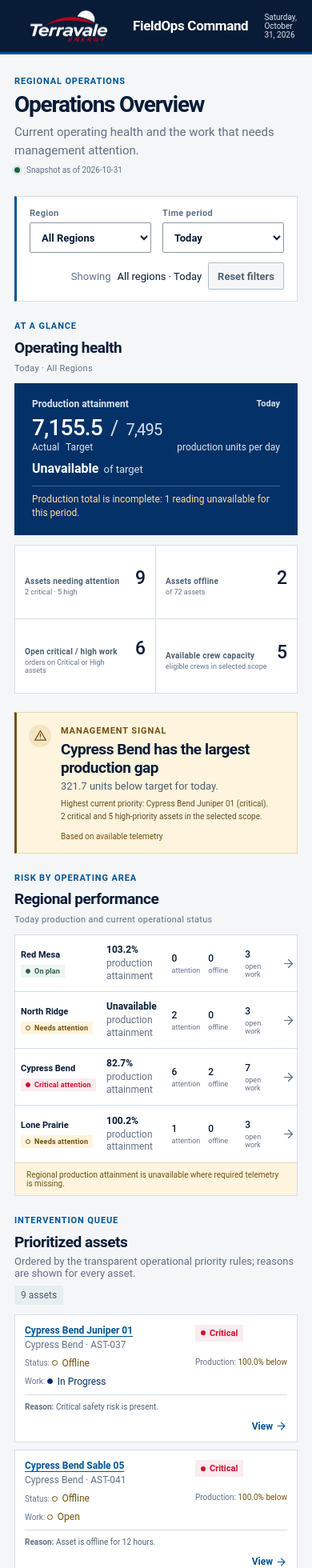
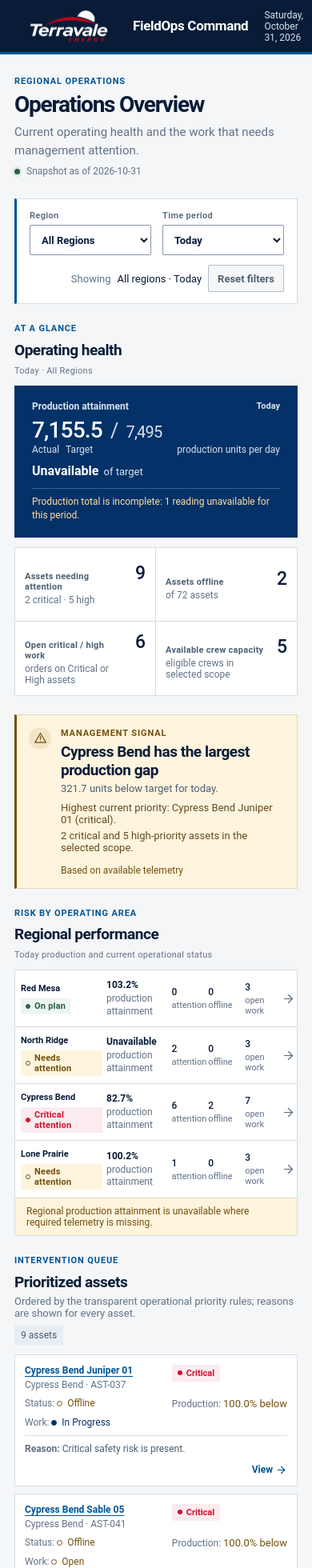
Before and after one commit to andibell/301, a Vue app: page / in a window 390 px wide. Shown: the top 1960 px of the page at 80% size. Built offline with nearby package versions, Linux system fonts and the light colour scheme.

Commit message:
improved ui

```diff
--- a/src/style.css
+++ b/src/style.css
@@ -572,13 +572,13 @@ p {
   flex-wrap: wrap;
   gap: 7px 20px;
   color: var(--color-status-attention-secondary);
-  font-size: 10px;
+  font-size: var(--type-body-supporting);
 }
 
 .change-caveat {
   margin: 4px 0 0;
   color: var(--color-status-attention);
-  font-size: 10px;
+  font-size: var(--type-caption);
   white-space: nowrap;
 }
 
@@ -727,7 +727,7 @@ p {
   color: var(--color-status-attention);
   background: var(--color-status-attention-surface);
   border-top: 1px solid var(--color-status-attention-border);
-  font-size: 10px;
+  font-size: var(--type-caption);
 }
 
 .priority-heading-row {
@@ -905,7 +905,7 @@ p {
   color: var(--color-status-attention);
   font-family: var(--font-ui);
   font-variant-numeric: tabular-nums;
-  font-size: 10px;
+  font-size: var(--type-body-supporting);
   white-space: nowrap;
 }
 
@@ -913,7 +913,7 @@ p {
   color: var(--color-status-stable);
   font-family: var(--font-ui);
   font-variant-numeric: tabular-nums;
-  font-size: 10px;
+  font-size: var(--type-body-supporting);
   white-space: nowrap;
 }
 
@@ -983,7 +983,7 @@ p {
 .priority-footnote {
   margin: 8px 0 0;
   color: var(--color-text-muted);
-  font-size: 10px;
+  font-size: var(--type-caption);
 }
 
 .empty-state {
@@ -1055,7 +1055,7 @@ p {
   color: var(--color-text-muted);
   background: var(--color-surface-light);
   border-top: 1px solid var(--color-border);
-  font-size: 10px;
+  font-size: var(--type-caption);
 }
 
 .asset-preview {
@@ -1195,7 +1195,7 @@ p {
     padding: 0;
     display: block;
     border: 0;
-    font-size: 10px;
+    font-size: var(--type-table-value);
   }
 
   .priority-table .asset-cell {
@@ -1258,7 +1258,7 @@ p {
     align-items: flex-end;
     flex-direction: column;
     gap: 5px;
-    font-size: 10px;
+    font-size: 12px;
   }
 
   .main-content {
@@ -1277,7 +1277,7 @@ p {
   }
 
   .as-of {
-    font-size: 10px;
+    font-size: 12px;
   }
 
   .filter-bar {
@@ -1318,11 +1318,11 @@ p {
   }
 
   .supporting-label {
-    font-size: 10px;
+    font-size: var(--type-operational-label);
   }
 
   .supporting-detail {
-    font-size: 9px;
+    font-size: var(--type-caption);
   }
 
   .supporting-metric strong {
@@ -1355,7 +1355,7 @@ p {
   }
 
   .region-status {
-    font-size: 9px;
+    font-size: var(--type-operational-label);
   }
 
   .region-performance-label {
@@ -1364,7 +1364,7 @@ p {
   }
 
   .region-stat span {
-    font-size: 9px;
+    font-size: var(--type-operational-label);
   }
 
   .region-name {
```
